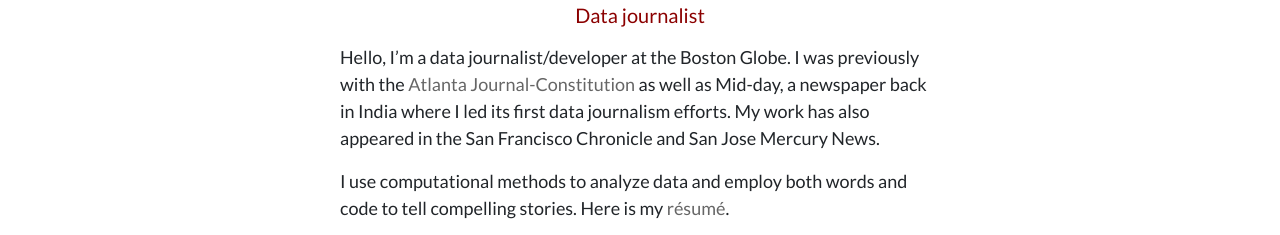
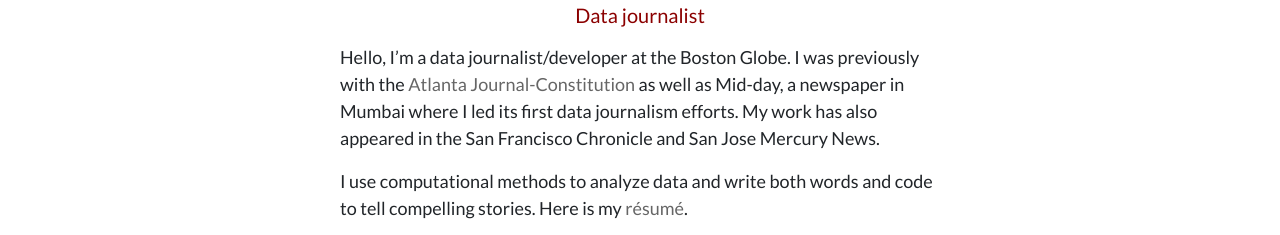
Before and after one commit to ssdatar/ssdatar.github.io, a plain HTML site: page index.html in a window 1280 px wide. Shown: the part 105-340 px from the top of the page. Drawn offline with nearby package versions, Linux system fonts and the light colour scheme.

Commit message:
Updated intro

```diff
--- a/index.html
+++ b/index.html
@@ -42,9 +42,9 @@
       <div class="intro">
         <h1>Saurabh Datar</h1>
         <h4>Data journalist</h4>
-        <p> Hello, I&rsquo;m a data journalist/developer at the Boston Globe. I was previously with the <a href="https://www.myajc.com/online/contacts/saurabh-datar/PmEIytu1cCZq2XFhmSnk3L/" class="linkout" target="_blank">Atlanta Journal-Constitution</a> as well as Mid-day, a newspaper back in India where I led its first data journalism efforts. My work has also appeared in the San Francisco Chronicle and San Jose Mercury News.</p>
+        <p> Hello, I&rsquo;m a data journalist/developer at the Boston Globe. I was previously with the <a href="https://www.myajc.com/online/contacts/saurabh-datar/PmEIytu1cCZq2XFhmSnk3L/" class="linkout" target="_blank">Atlanta Journal-Constitution</a> as well as Mid-day, a newspaper in Mumbai where I led its first data journalism efforts. My work has also appeared in the San Francisco Chronicle and San Jose Mercury News.</p>
 
-        <p>I use computational methods to analyze data and employ both words and code to tell compelling stories. Here is my <a target="_blank" class="linkout" href="./assets/saurabhdatar_resume.pdf" target="blank">résumé</a>.</p>
+        <p>I use computational methods to analyze data and write both words and code to tell compelling stories. Here is my <a target="_blank" class="linkout" href="./assets/saurabhdatar_resume.pdf" target="blank">résumé</a>.</p>
 
         <p>Find me at:
           <a href="mailto:saurabhsdatar@gmail.com" target="_blank"><i class="fa fa-envelope fa-2x icon"></i></a>
```
